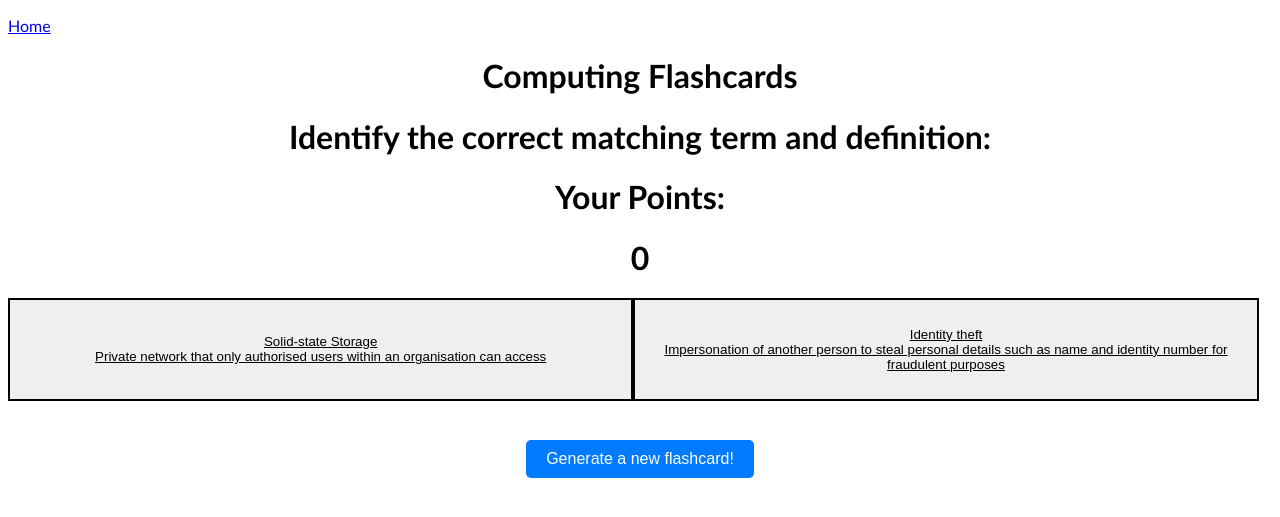
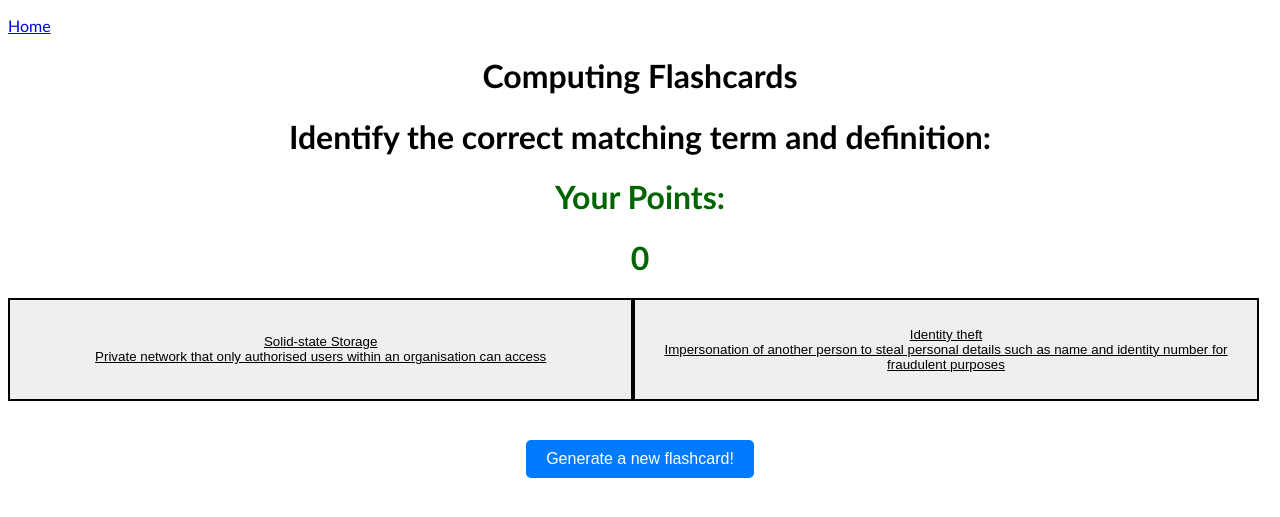
Before and after one commit to computingtutorverygd/ByteBoostify, a Flask app: page /flashcards in a window 1280 px wide. Shown: the top 517 px of the page. Run offline with Flask 3, Linux system fonts and the light colour scheme.

Commit message:
Update styles.css

```diff
--- a/static/styles.css
+++ b/static/styles.css
@@ -80,3 +80,7 @@ input[type="submit"] {
 input[type="submit"]:hover {
     background-color: #0056b3;
 }
+
+.point{
+    color:darkgreen
+}
```
